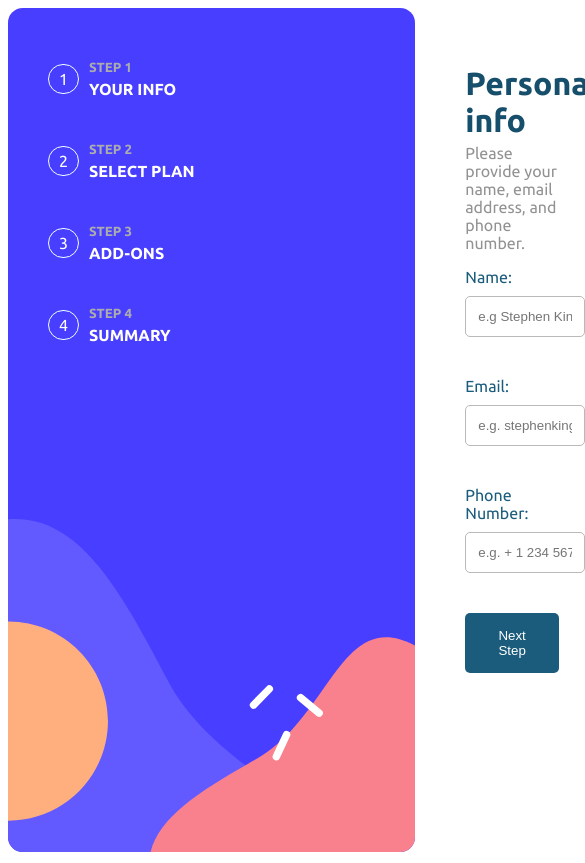
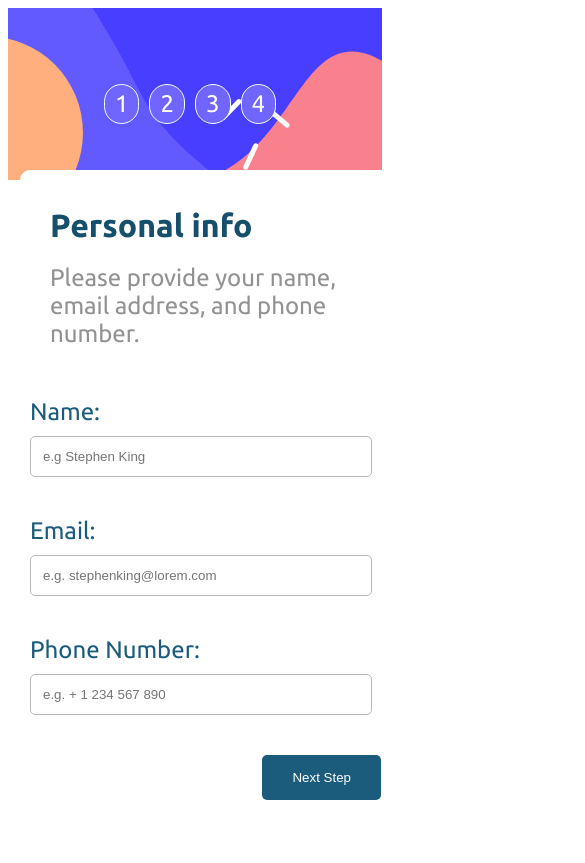
Before and after one commit to Sokolinyy/multi-step-form, a React (Create React App) app: page / in a window 390 px wide. Shown: the top 863 px of the page, 585 px wide, since content can reach past the window. Built offline with nearby package versions, Linux system fonts and the light colour scheme.

Commit message:
Adding mobile design

```diff
--- a/src/App.js
+++ b/src/App.js
@@ -37,6 +37,7 @@ const App = () => {
         handleSelectPLanClick={handleSelectPLanClick}
         handleAddOnsClick={handleAddOnsClick}
         handleSummaryClick={handleSummaryClick}
+        content={content}
       />
       <UserContext.Provider value={handleAddOnsClick}>
       {content === "your-info" && (
@@ -67,6 +68,7 @@ function SelectPlan(props) {
     <SelectPlanComponent
       handleYourInfoClick={props.handleYourInfoClick}
       handleAddOnsClick={props.handleAddOnsClick}
+      content={props.content}
     />
   );
 }
--- a/src/Components/AddOnsComponent.js
+++ b/src/Components/AddOnsComponent.js
@@ -117,7 +117,7 @@ const AddOnsComponent = (props) => {
     <section className="add-ons-section">
       {/* Show SummaryComponent and hide AddOnsComponent and
        pass addons name, price, and if checkboxes was clicked to Summary component */}
-      {show && (
+      {show ?
         <SummaryComponent
           optionValue={props.optionValue}
           selectPlan={props.selectPlan}
@@ -136,9 +136,10 @@ const AddOnsComponent = (props) => {
           addonsName3={addonsName3}
           addonsPrice3={addonsPrice3}
         />
-      )}
+        : null
+      }
       {/* If button "Go back" was clicked, return SelectPlanComponent */}
-      {goBackButton && <SelectPlanComponent />}
+      {goBackButton ? <SelectPlanComponent /> : null}
       {/* If goBackButton was clicked, hide this component and show SelectPlanComponent */}
       <article
         style={{
--- a/src/Components/SelectPlanComponent.js
+++ b/src/Components/SelectPlanComponent.js
@@ -20,7 +20,6 @@ const SelectPlanComponent = (props) => {
   const handleYearlyPlan = () => {
     setPlan("yearly");
   };
-
 
   const [selectPlan, setSelectPlan] = useState("Monthly");
 
@@ -60,46 +59,56 @@ const SelectPlanComponent = (props) => {
 
   // Set price for which tariff was chosen,
   // if Arcade, than price will be $9/mo and etc
-  const [price, setPrice] = useState(0)
+  const [price, setPrice] = useState(0);
 
   const handleArcadeClick = () => {
     setArcadeClick(!arcadeClick);
     setOptionValue("Arcade");
-    setPrice("9")
-    {plan === "yearly" && setPrice("90")}
+    setPrice("9");
+    {
+      plan === "yearly" && setPrice("90");
+    }
   };
 
   const handleAdvancedClick = () => {
     setAdvancedClick(!advancedClick);
     setOptionValue("Advanced");
-    setPrice("12")
-    {plan === "yearly" && setPrice("120")}
+    setPrice("12");
+    {
+      plan === "yearly" && setPrice("120");
+    }
   };
   const handleProClick = () => {
     setProClick(!proClick);
     setOptionValue("Pro");
-    setPrice("15")
-    {plan === "yearly" && setPrice("150")}
+    setPrice("15");
+    {
+      plan === "yearly" && setPrice("150");
+    }
   };
 
   return (
     <section className="select-your-plan">
       {/* If show state === true, show AddonsComponent */}
-      {show && (
-        <AddOnsComponent selectPlan={selectPlan} optionValue={optionValue} price={price}/>
-      )}
+      {show ? (
+        <AddOnsComponent
+          selectPlan={selectPlan}
+          optionValue={optionValue}
+          price={price}
+        />
+      ) : null}
       {/* Next Step button set "show" to true, and if so, hide all article
       and display Add-ons component */}
-      <article style={{ display: show ? "none" : "flex" }}>
+      <article className="select-your-plan-box" style={{ display: show ? "none" : "flex" }}>
         <div className="description">
           <h2>Select your plan</h2>
           <p>You have the option of monthly or yearly billing.</p>
         </div>
-        <div>
+        <div className="select-plan-container">
           {/* If chosen plan is "monthly" render MonthlyPlan function
            that change price to monthly tariff */}
-          {plan === "monthly" && (
-            <article>
+          {plan === "monthly" ? (
+            <div>
               <div className="options">
                 <button
                   id="arcade-option"
@@ -127,11 +136,7 @@ const SelectPlanComponent = (props) => {
                     <p id="price">$12/mo</p>
                   </div>
                 </button>
-                <button
-                  id="pro-option"
-                  onClick={handleProClick}
-                  value="$15/mo"
-                >
+                <button id="pro-option" onClick={handleProClick} value="$15/mo">
                   <div className="img-container">
                     <img src={proIcon}></img>
                   </div>
@@ -141,13 +146,13 @@ const SelectPlanComponent = (props) => {
                   </div>
                 </button>
               </div>
-            </article>
-          )}
+            </div>
+          ) : null}
         </div>
         {/* If chosen plan is "yearly" render MonthlyPlan function
         that change price to yearly tariff*/}
-        {plan === "yearly" && (
-          <article>
+        {plan === "yearly" ? (
+          <div>
             <div className="options">
               <button id="arcade-option" onClick={handleArcadeClick}>
                 <div className="img-container">
@@ -177,8 +182,8 @@ const SelectPlanComponent = (props) => {
                 </div>
               </button>
             </div>
-          </article>
-        )}
+          </div>
+        ) : null}
 
         <div className="choose-monthly-yearly">
           <p id="choose-error"></p>
--- a/src/Sidebar.js
+++ b/src/Sidebar.js
@@ -1,14 +1,20 @@
-import React, { useState } from 'react'
+import React, { useState } from "react";
 
-import "./styles/Sidebar.css"
+import "./styles/Sidebar.css";
 
 import bgImage from "./images/bg-sidebar-desktop.svg";
+import bgImageMobile from "./images/bg-sidebar-mobile.svg";
 
 const Sidebar = (props) => {
   return (
-    <article className="side-bar-container">
+    <div className="side-bar-container">
       <div className="side-bar-image-container">
         <img className="side-bar-image" src={bgImage}></img>
+        <img
+          className="bg-sidebar-mobile"
+          src={bgImageMobile}
+          style={{ display: "none" }}
+        ></img>
       </div>
       <div className="side-bar-info-container">
         <div className="side-bar-info" onClick={props.handleYourInfoClick}>
@@ -17,7 +23,7 @@ const Sidebar = (props) => {
           </div>
           <div className="sidebar-description">
             <h5 className="number-of-steps">STEP 1</h5>
-                <h4 >YOUR INFO</h4>
+            <h4>YOUR INFO</h4>
           </div>
         </div>
         <div className="side-bar-info-2" onClick={props.handleSelectPLanClick}>
@@ -48,8 +54,8 @@ const Sidebar = (props) => {
           </div>
         </div>
       </div>
-      </article>
-  )
-}
+    </div>
+  );
+};
 
-export default Sidebar
+export default Sidebar;
--- a/src/styles/AddOnsComponent.css
+++ b/src/styles/AddOnsComponent.css
@@ -7,7 +7,7 @@
   color: rgb(146, 146, 146);
 }
 .checkbox-box {
-  width: 400px;
+  width: 110%;
   display: flex;
   align-items: center;
   padding: 0px 20px;
--- a/src/styles/App.css
+++ b/src/styles/App.css
@@ -6,6 +6,11 @@ main {
 main h2 {
   color: rgb(22, 79, 107);
   font-size: 2rem;
+}
+
+article {
+  margin: 10px;
+  background-color: white;
 }
 
 #next-step-btn {
@@ -34,3 +39,29 @@ main h2 {
   background-color: black;
   color: white;
 }
+
+@media screen and (max-width: 500px) {
+  main {
+    font-size: 1.5rem;
+  }
+
+  article {
+    position: absolute;
+    margin-left: auto;
+    margin-right: auto;
+    top: 160px;
+    border-radius: 10px;
+    padding: 10px 10px;
+    left: 20px;
+    right: 20px
+  }
+
+  article h2 {
+    margin-bottom: 20px !important;
+  }
+
+  .description {
+    margin-bottom: 50px !important;
+    margin-left: 20px !important;
+  }
+}
--- a/src/styles/SelectPlanComponent.css
+++ b/src/styles/SelectPlanComponent.css
@@ -4,7 +4,6 @@
 }
 
 .select-your-plan article {
-  width: 100%;
   display: flex;
   flex-direction: column;
   align-items: start;
@@ -133,3 +132,39 @@
   justify-content: center;
   align-items: center;
 }
+
+@media screen and (max-width: 500px) {
+  .select-your-plan-box {
+    padding: 0 !important;
+  }
+
+  .options {
+    display: flex;
+    flex-direction: column;
+  }
+
+  #arcade-option, #advanced-option, #pro-option {
+    margin: 0;
+    border: 2px solid rgb(207, 207, 207);
+    color: rgb(27, 92, 124);
+    background-color: transparent;
+    width: 100%;
+    margin-top: 10px;
+    height: 70px;
+    border-radius: 5px;
+    padding: 13px;
+    display: flex;
+    flex-direction: row;
+    text-align: start;
+    justify-content: start;
+    font-size: 1.2rem;
+  }
+
+  .select-plan-container {
+    width: 100%;
+  }
+
+  .img-container {
+    margin-right: 20px;
+  }
+}
--- a/src/styles/Sidebar.css
+++ b/src/styles/Sidebar.css
@@ -1,5 +1,8 @@
 .side-bar-image {
-  height: 100vh;
+  height: 97vh;
+  max-width: 100%;
+  object-fit: cover;
+  border-radius: 5px;
 }
 
 .side-bar-container {
@@ -8,11 +11,11 @@
 
 .side-bar-info-container {
   position: absolute;
-  top: 40px;
-  left: 40px;
+  top: 20px;
+  left: 20px;
 }
 
-.side-bar-info, .side-bar-info-2 {
+.side-bar-info, .side-bar-info-2, .side-bar-info-3, .side-bar-info-4 {
   display: flex;
   align-items: center;
   margin-bottom: 20px;
@@ -34,6 +37,48 @@
 }
 
 .sidebar-description h4 {
-  color: white;
+  color: rgb(255, 255, 255);
   margin: 0;
 }
+
+@media screen and (max-width: 700px) {
+  main {
+    display: flex;
+    flex-direction: column;
+    width: 100%;
+  }
+
+  .side-bar-image {
+    display: none;
+  }
+
+  .bg-sidebar-mobile {
+    display: block !important;
+    width: 100%;
+  }
+
+  .side-bar-info-container {
+    width: 100%;
+    position: relative;
+  }
+
+  .side-bar-info-container {
+    height: 100%;
+    display: flex;
+    justify-content: center;
+    position: absolute;
+    margin-left: auto;
+    margin-right: auto;
+    left: 0;
+    right: 0;
+    text-align: center;
+  }
+
+  .side-bar-info-container .number-of-steps, h4 {
+    display: none;
+  }
+
+  .image-of-steps p {
+    background-color: rgb(112, 102, 255);
+  }
+}
--- a/src/styles/SummaryComponent.css
+++ b/src/styles/SummaryComponent.css
@@ -80,3 +80,11 @@
   cursor: pointer;
   margin-top: 60px;
 }
+
+@media screen and (max-width: 500px) {
+  .all-info-container {
+    background-color: rgb(245, 245, 245);
+    border-radius: 10px;
+    margin: 0;
+  }
+}
--- a/src/styles/YourInfo.css
+++ b/src/styles/YourInfo.css
@@ -31,7 +31,7 @@ form label {
 form input {
   margin-top: 10px;
   margin-bottom: 40px;
-  width: 100%;
+  width: 90%;
   padding: 12px;
   border-radius: 5px;
   outline: none;
@@ -50,3 +50,23 @@ form button {
   color: white;
   border-radius: 5px;
 }
+
+@media screen and (max-width: 500px) {
+  .your-info {
+    padding: 0;
+  }
+
+  form input {
+    width: 90%;
+    padding: 12px;
+    border-radius: 5px;
+    outline: none;
+    border: 1px solid rgb(185, 185, 185);
+  }
+}
+
+@media screen and (max-width: 700px) {
+  .your-info article {
+    width: 90%;
+  }
+}
```
Lines whose indentation alone changed are shown as unchanged.
